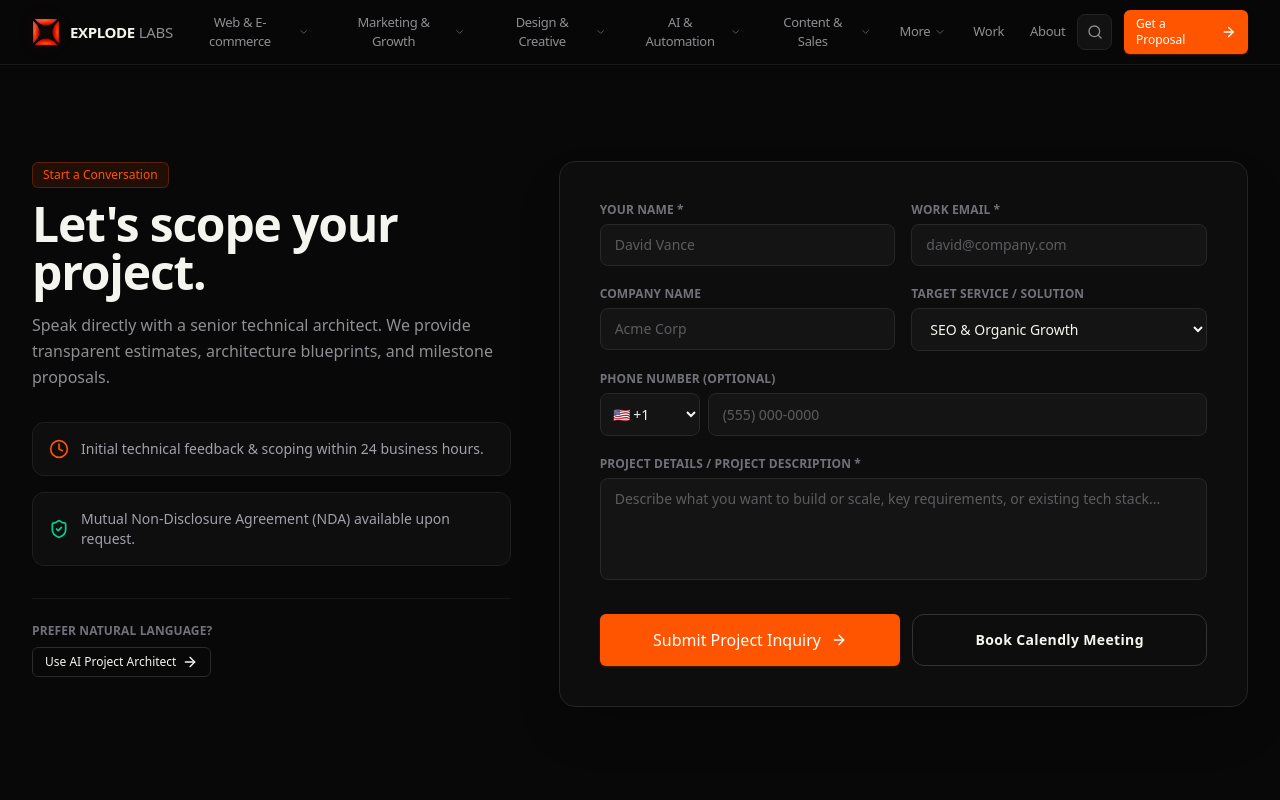
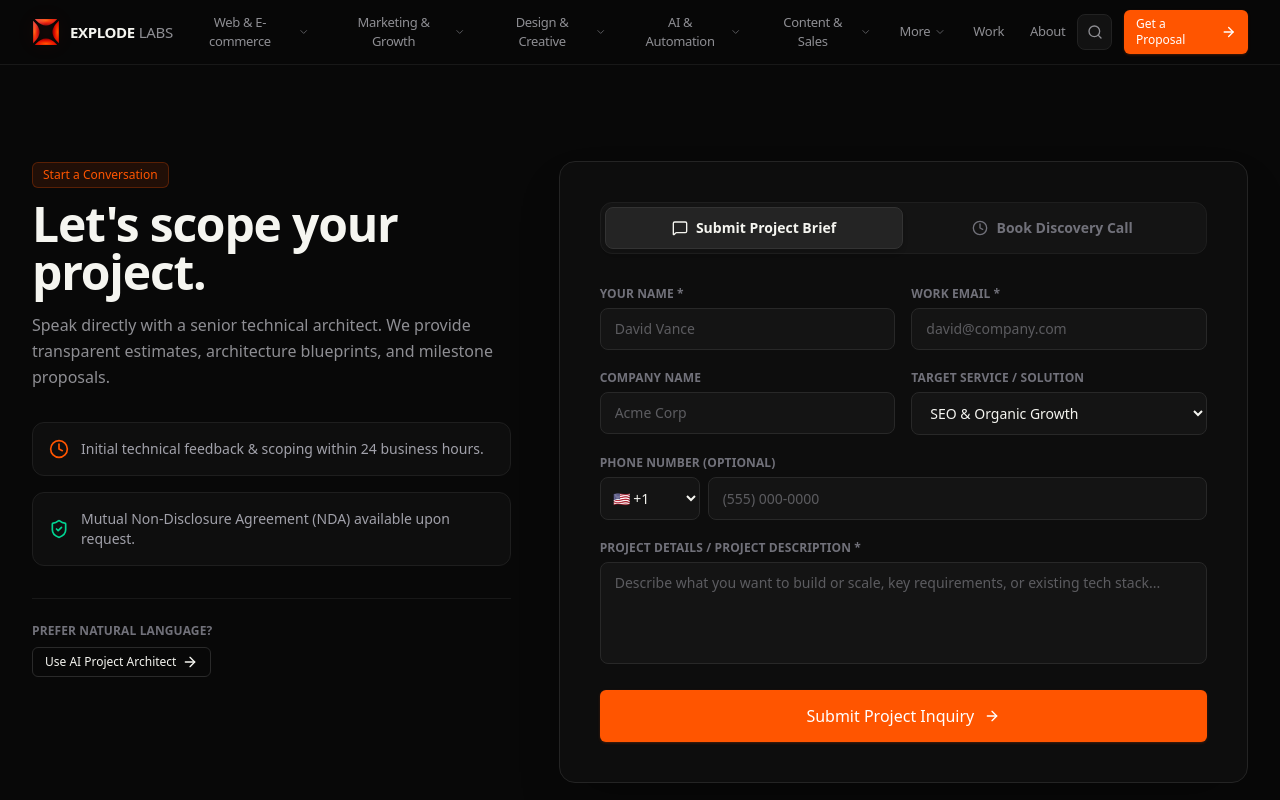
Before and after one commit to vishalraghuwanshii/ExplodeLabs, a Next.js app: page /contact in a window 1280 px wide. Shown: the top 800 px of the page. Built offline with nearby package versions, Linux system fonts and the light colour scheme.

Commit message:
feat: implement high-converting calendly widget integration with tab switcher and success state embed

```diff
--- a/src/app/contact/page.tsx
+++ b/src/app/contact/page.tsx
@@ -7,6 +7,7 @@ import { Card } from '@/components/ui/Card';
 import { Check, Sparkles, ShieldCheck, Clock, Mail, Phone, MessageSquare } from 'lucide-react';
 
 export default function ContactPage() {
+  const [activeTab, setActiveTab] = useState<'form' | 'calendar'>('form');
   const [submitted, setSubmitted] = useState(false);
   const [isSubmitting, setIsSubmitting] = useState(false);
   const [error, setError] = useState<string | null>(null);
@@ -85,11 +86,76 @@ export default function ContactPage() {
             </div>
           </div>
 
-          {/* Right Column Form */}
+          {/* Right Column Form or Calendar */}
           <div className="lg:col-span-7">
             <div className="p-8 sm:p-10 bg-[#0d0d0d] border border-[#242424] rounded-2xl shadow-2xl">
-              {!submitted ? (
-                <form onSubmit={handleSubmit} className="space-y-5">
+
+              {!submitted && (
+                <div className="flex p-1 bg-[#141414] border border-[#1e1e1e] rounded-xl mb-8">
+                  <button
+                    onClick={() => setActiveTab('form')}
+                    className={`flex-1 py-2.5 text-xs sm:text-sm font-semibold rounded-lg transition-all flex items-center justify-center gap-2 ${activeTab === 'form' ? 'bg-[#242424] text-[#f5f5f0] shadow-md border border-[#333]' : 'text-[#71717a] hover:text-[#f5f5f0] border border-transparent'}`}
+                  >
+                    <MessageSquare className="w-4 h-4" />
+                    <span>Submit Project Brief</span>
+                  </button>
+                  <button
+                    onClick={() => setActiveTab('calendar')}
+                    className={`flex-1 py-2.5 text-xs sm:text-sm font-semibold rounded-lg transition-all flex items-center justify-center gap-2 ${activeTab === 'calendar' ? 'bg-[#ff5500] text-white shadow-md border border-[#ff6600]' : 'text-[#71717a] hover:text-[#f5f5f0] border border-transparent'}`}
+                  >
+                    <Clock className="w-4 h-4" />
+                    <span>Book Discovery Call</span>
+                  </button>
+                </div>
+              )}
+
+              {submitted ? (
+                <div className="text-center space-y-6">
+                  <div className="w-16 h-16 rounded-full bg-emerald-950/60 border border-emerald-500/40 text-emerald-400 flex items-center justify-center mx-auto mb-2">
+                    <Check className="w-8 h-8 stroke-[3]" />
+                  </div>
+                  <h3 className="text-2xl sm:text-3xl font-bold text-[#f5f5f0]">Project Inquiry Received</h3>
+                  <p className="text-sm text-[#8e8e93] max-w-md mx-auto">
+                    Thank you, <span className="text-[#f5f5f0] font-semibold">{formData.name}</span>. A senior engineering architect will review your brief and respond within 24 hours.
+                  </p>
+
+                  <div className="pt-8 border-t border-[#181818]">
+                    <div className="inline-flex items-center gap-2 px-3 py-1 rounded-full bg-[#ff5500]/10 text-[#ff5500] text-xs font-mono font-semibold mb-4 border border-[#ff5500]/20">
+                      <Sparkles className="w-3.5 h-3.5" />
+                      <span>Want to skip the wait?</span>
+                    </div>
+                    <h4 className="text-lg font-bold text-[#f5f5f0] mb-6">Book your kickoff call right now:</h4>
+                    <div className="rounded-xl overflow-hidden border border-[#242424] bg-[#141414]">
+                      <iframe
+                        src="https://calendly.com/vishal-invokeiq/30min?hide_event_type_details=1&hide_gdpr_banner=1&background_color=0d0d0d&text_color=f5f5f0&primary_color=ff5500"
+                        width="100%"
+                        height="650"
+                        frameBorder="0"
+                        title="Book a Discovery Call"
+                        className="w-full"
+                      ></iframe>
+                    </div>
+                  </div>
+                </div>
+              ) : activeTab === 'calendar' ? (
+                <div className="animate-in fade-in duration-300">
+                  <div className="text-center mb-6">
+                    <h3 className="text-xl font-bold text-[#f5f5f0] mb-2">Schedule your Discovery Call</h3>
+                    <p className="text-sm text-[#8e8e93]">Pick a time that works for you. We'll discuss your goals, scope out technical requirements, and build a custom milestone plan.</p>
+                  </div>
+                  <div className="rounded-xl overflow-hidden border border-[#242424] bg-[#141414] shadow-2xl">
+                    <iframe
+                      src="https://calendly.com/vishal-invokeiq/30min?hide_event_type_details=1&hide_gdpr_banner=1&background_color=0d0d0d&text_color=f5f5f0&primary_color=ff5500"
+                      width="100%"
+                      height="650"
+                      frameBorder="0"
+                      title="Book a Discovery Call"
+                      className="w-full"
+                    ></iframe>
+                  </div>
+                </div>
+              ) : (
+                <form onSubmit={handleSubmit} className="space-y-5 animate-in fade-in duration-300">
                   <div className="grid grid-cols-1 sm:grid-cols-2 gap-4">
                     <div>
                       <label className="block text-xs font-mono uppercase text-[#71717a] mb-1.5 font-semibold">
@@ -205,37 +271,17 @@ export default function ContactPage() {
                     </div>
                   )}
 
-                  <div className="flex flex-col sm:flex-row gap-3 pt-2">
                   <Button
                     type="submit"
                     size="lg"
                     variant="primary"
-                      className="flex-1"
+                    className="w-full"
                     withArrow={!isSubmitting}
                     disabled={isSubmitting}
                   >
                     {isSubmitting ? 'Submitting...' : 'Submit Project Inquiry'}
                   </Button>
-                    <a
-                      href="https://calendly.com/explodelabs"
-                      target="_blank"
-                      rel="noopener noreferrer"
-                      className="flex-1 inline-flex items-center justify-center gap-2 px-5 py-3 text-sm font-semibold tracking-wide text-[#f5f5f0] bg-transparent hover:bg-[#1a1a1a] border border-[#333] hover:border-[#555] rounded-xl transition-all"
-                    >
-                      Book Calendly Meeting
-                    </a>
-                  </div>
                 </form>
-              ) : (
-                <div className="py-12 text-center space-y-4">
-                  <div className="w-12 h-12 rounded-full bg-emerald-950/60 border border-emerald-500/40 text-emerald-400 flex items-center justify-center mx-auto">
-                    <Check className="w-6 h-6 stroke-[3]" />
-                  </div>
-                  <h3 className="text-2xl font-bold text-[#f5f5f0]">Project Inquiry Received</h3>
-                  <p className="text-sm text-[#8e8e93] max-w-md mx-auto">
-                    Thank you, <span className="text-[#f5f5f0]">{formData.name}</span>. A senior engineering architect has received your brief and will respond to <span className="text-[#f5f5f0]">{formData.email}</span> within 24 hours.
-                  </p>
-                </div>
               )}
             </div>
           </div>
```
Lines whose indentation alone changed are shown as unchanged.
